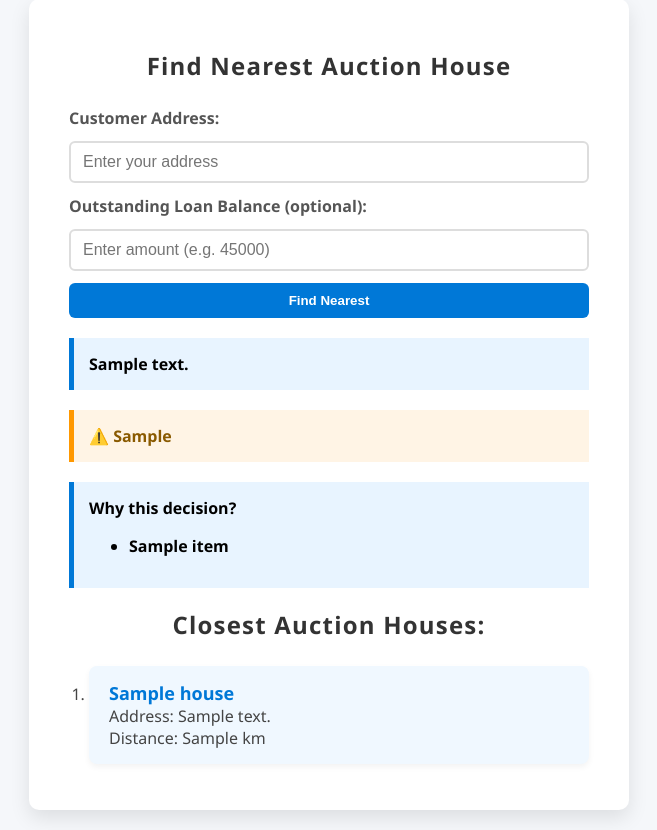
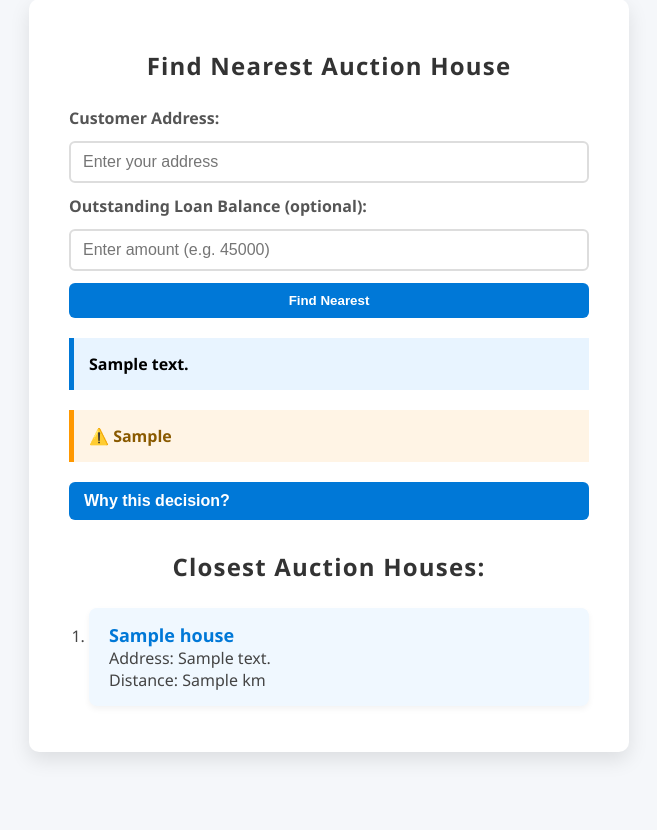
Before and after one commit to Jzivkovic02/nearest-auction-finder, a Flask app: template templates/index.html in a window 1280 px wide. Shown: the part 21-851 px from the top of the page, without its empty margins (311-968 px from the left). After the commit the page ends 781 px from the top, so only its background shows below. Run offline with Flask 3, Linux system fonts and the light colour scheme; the template is opened without the code that fills it: most values are stand-ins (such as "Sample title", 1, 10 or a date in 2020).

Commit message:
Update index.html

```diff
--- a/templates/index.html
+++ b/templates/index.html
@@ -86,7 +86,7 @@
         font-weight: 600;
     }
 
-    /* ⭐ Soft warning */
+    /* Soft warning */
     .warning {
         background-color: #fff4e5;
         border-left: 5px solid #ff9800;
@@ -124,6 +124,45 @@
         color: #0078d7;
         font-size: 18px;
     }
+
+    /* Collapsible */
+    .collapsible {
+        background-color: #0078d7;
+        color: white;
+        cursor: pointer;
+        padding: 10px 15px;
+        width: 100%;
+        border: none;
+        border-radius: 6px;
+        text-align: left;
+        font-size: 16px;
+        font-weight: 600;
+        margin-bottom: 10px;
+        transition: background-color 0.3s ease;
+    }
+
+    .collapsible:hover {
+        background-color: #005a9e;
+    }
+
+    .content {
+        padding: 0 15px;
+        display: none;
+        overflow: hidden;
+        background-color: #e8f4ff;
+        border-left: 5px solid #0078d7;
+        border-radius: 0 0 6px 6px;
+        margin-bottom: 20px;
+    }
+
+    @media (max-width: 480px) {
+        form {
+            flex-direction: column;
+        }
+        input[type="text"], input[type="number"], input[type="submit"] {
+            width: 100%;
+        }
+    }
 </style>
 </head>
 
@@ -151,10 +190,10 @@
     </div>
     {% endif %}
 
-    <!-- ⭐ Overlay v2.2: Decision transparency -->
+    <!-- ⭐ Overlay v2.2 collapsible -->
     {% if decision_details %}
-    <div class="note">
-        <strong>Why this decision?</strong>
+    <button type="button" class="collapsible">Why this decision?</button>
+    <div class="content">
         <ul>
             {% for item in decision_details %}
             <li>{{ item }}</li>
@@ -180,5 +219,21 @@
     </ol>
     {% endif %}
 </div>
+
+<script>
+    // Collapsible dropdown logic
+    var coll = document.getElementsByClassName("collapsible");
+    for (var i = 0; i < coll.length; i++) {
+        coll[i].addEventListener("click", function() {
+            this.classList.toggle("active");
+            var content = this.nextElementSibling;
+            if (content.style.display === "block") {
+                content.style.display = "none";
+            } else {
+                content.style.display = "block";
+            }
+        });
+    }
+</script>
 </body>
 </html>
```
